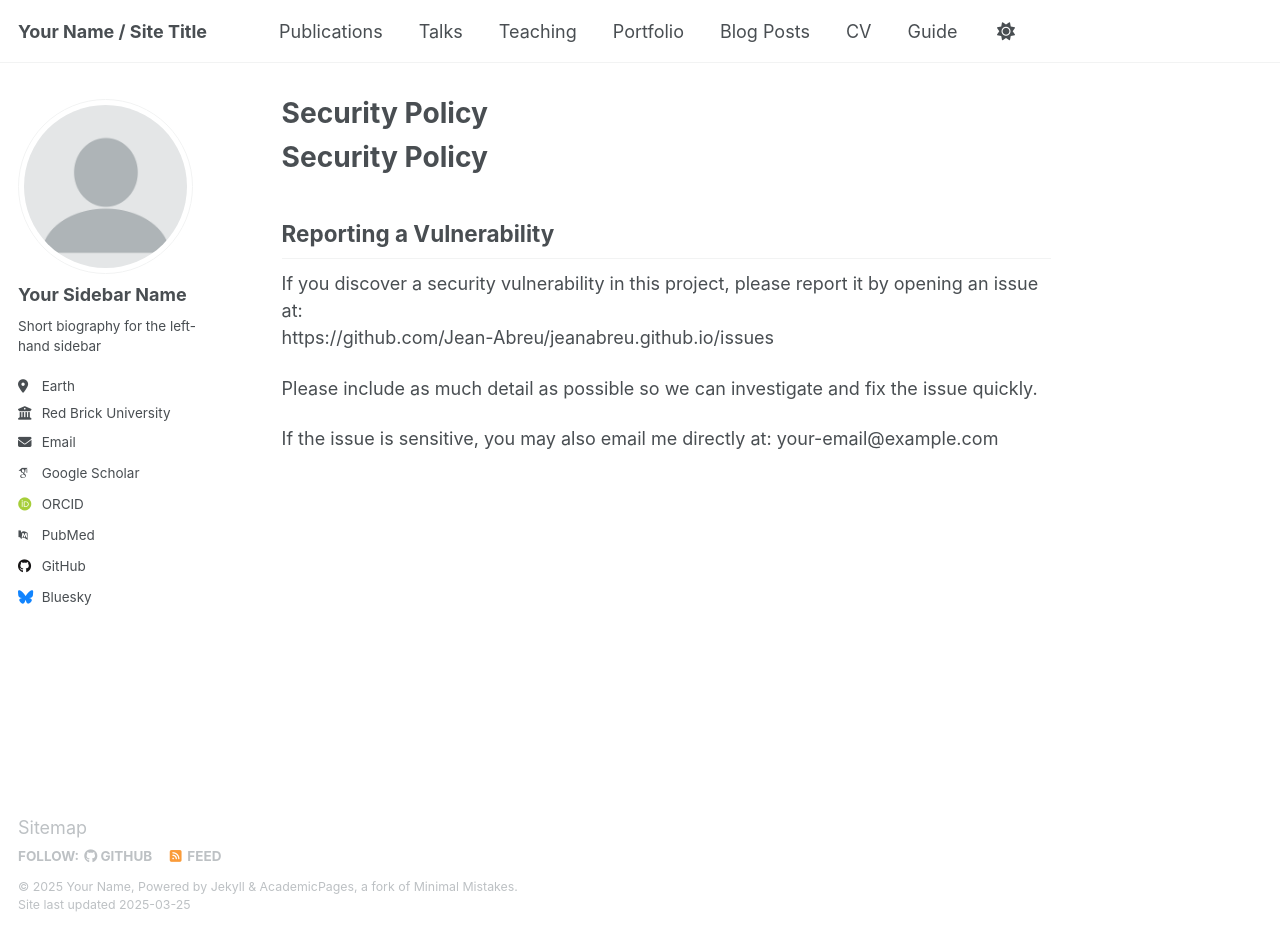
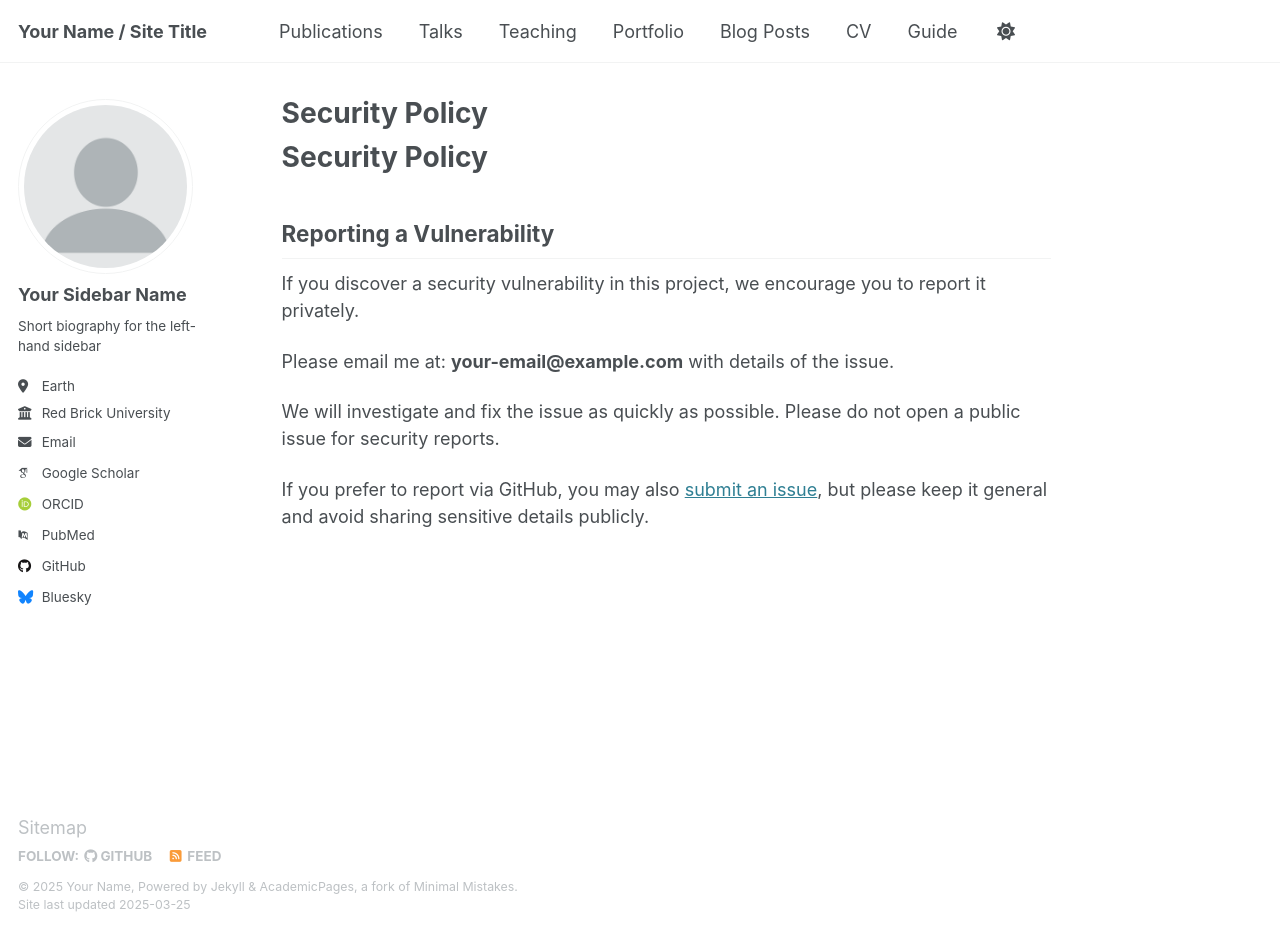
Before and after one commit to Jean-Abreu/jeanabreu.github.io, a Jekyll site: the page built from SECURITY.md, in a window 1280 px wide and 933 px high. Built offline with Jekyll 4.4.1, drawn with Linux system fonts in a browser that asks for light colours; some web fonts are replaced; our own code applies the rules of GitHub Pages for plain Markdown files.

Commit message:
Update SECURITY.md

```diff
--- a/SECURITY.md
+++ b/SECURITY.md
@@ -2,9 +2,10 @@
 
 ## Reporting a Vulnerability
 
-If you discover a security vulnerability in this project, please report it by opening an issue at:
-https://github.com/Jean-Abreu/jeanabreu.github.io/issues
+If you discover a security vulnerability in this project, we encourage you to report it privately.
 
-Please include as much detail as possible so we can investigate and fix the issue quickly.
+Please email me at: **your-email@example.com** with details of the issue.
 
-If the issue is sensitive, you may also email me directly at: your-email@example.com
+We will investigate and fix the issue as quickly as possible. Please do not open a public issue for security reports.
+
+If you prefer to report via GitHub, you may also [submit an issue](https://github.com/Jean-Abreu/jeanabreu.github.io/issues), but please keep it general and avoid sharing sensitive details publicly.
```
